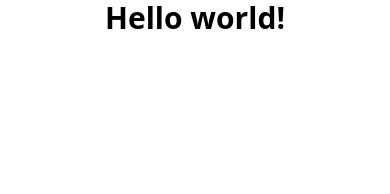
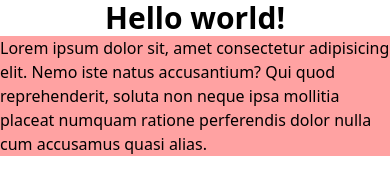
Before and after one commit to Shadhin282/Tailwind, a plain HTML site: page index.html in a window 390 px wide. Drawn offline with nearby package versions, Linux system fonts and the light colour scheme.

Commit message:
add responsive tailwind class

```diff
--- a/index.html
+++ b/index.html
@@ -10,5 +10,9 @@
     <h1 class="text-3xl font-bold text-center text-clifford">
       Hello world!
     </h1>
+    <section class="bg-red-300 md:bg-green-500 lg:bg-yellow-500">
+        <h3 class="text-3xl"></h3>
+        <p>Lorem ipsum dolor sit, amet consectetur adipisicing elit. Nemo iste natus accusantium? Qui quod reprehenderit, soluta non neque ipsa mollitia placeat numquam ratione perferendis dolor nulla cum accusamus quasi alias.</p>
+    </section>
 </body>
 </html>
```
